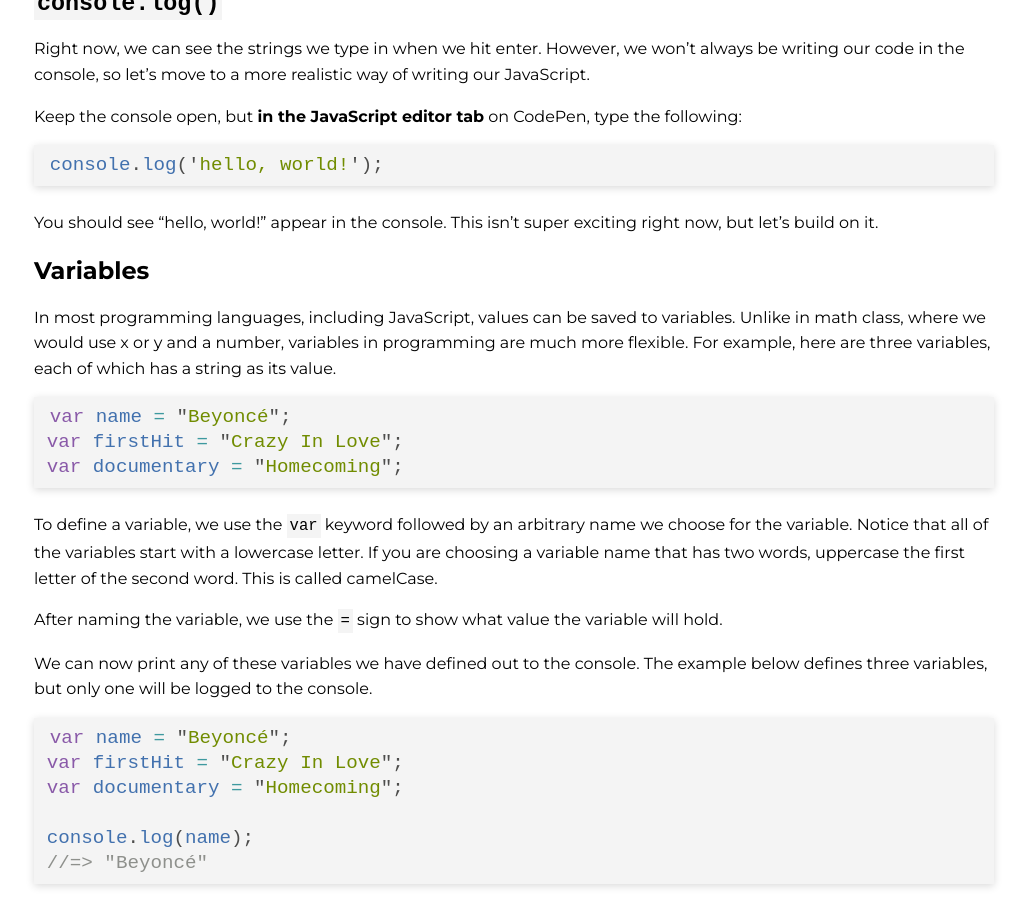
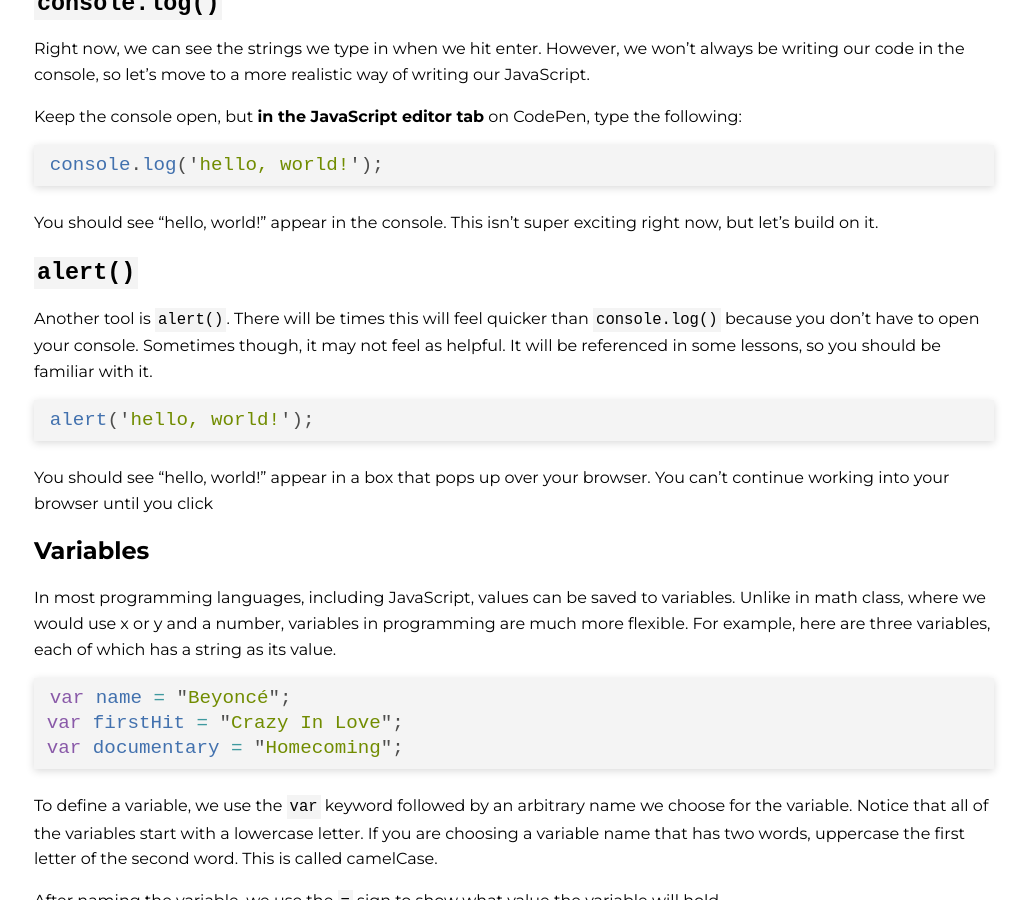
Before and after one commit to ameseee/kwk-curriculum-site, a Jekyll site: the page built from web-app/lessons/js-intro/index.md, in a window 1280 px wide and 900 px high, scrolled down 2220 px. Shown: the whole window, without its empty margins (126-1153 px from the left). Built offline with Jekyll 4.4.1, drawn with Linux system fonts in a browser that asks for light colours; nearby versions of some CDN libraries.

Commit message:
Add tidbit on alert into Intro to JS lesson

````diff
--- a/web-app/lessons/js-intro/index.md
+++ b/web-app/lessons/js-intro/index.md
@@ -60,6 +60,16 @@ console.log('hello, world!');
 ```
 
 You should see "hello, world!" appear in the console. This isn’t super exciting right now, but let’s build on it.
+
+## `alert()`
+
+Another tool is `alert()`. There will be times this will feel quicker than `console.log()` because you don't have to open your console. Sometimes though, it may not feel as helpful. It will be referenced in some lessons, so you should be familiar with it.
+
+```js
+alert('hello, world!');
+```
+
+You should see "hello, world!" appear in a box that pops up over your browser. You can't continue working into your browser until you click
 
 ## Variables
 
````
